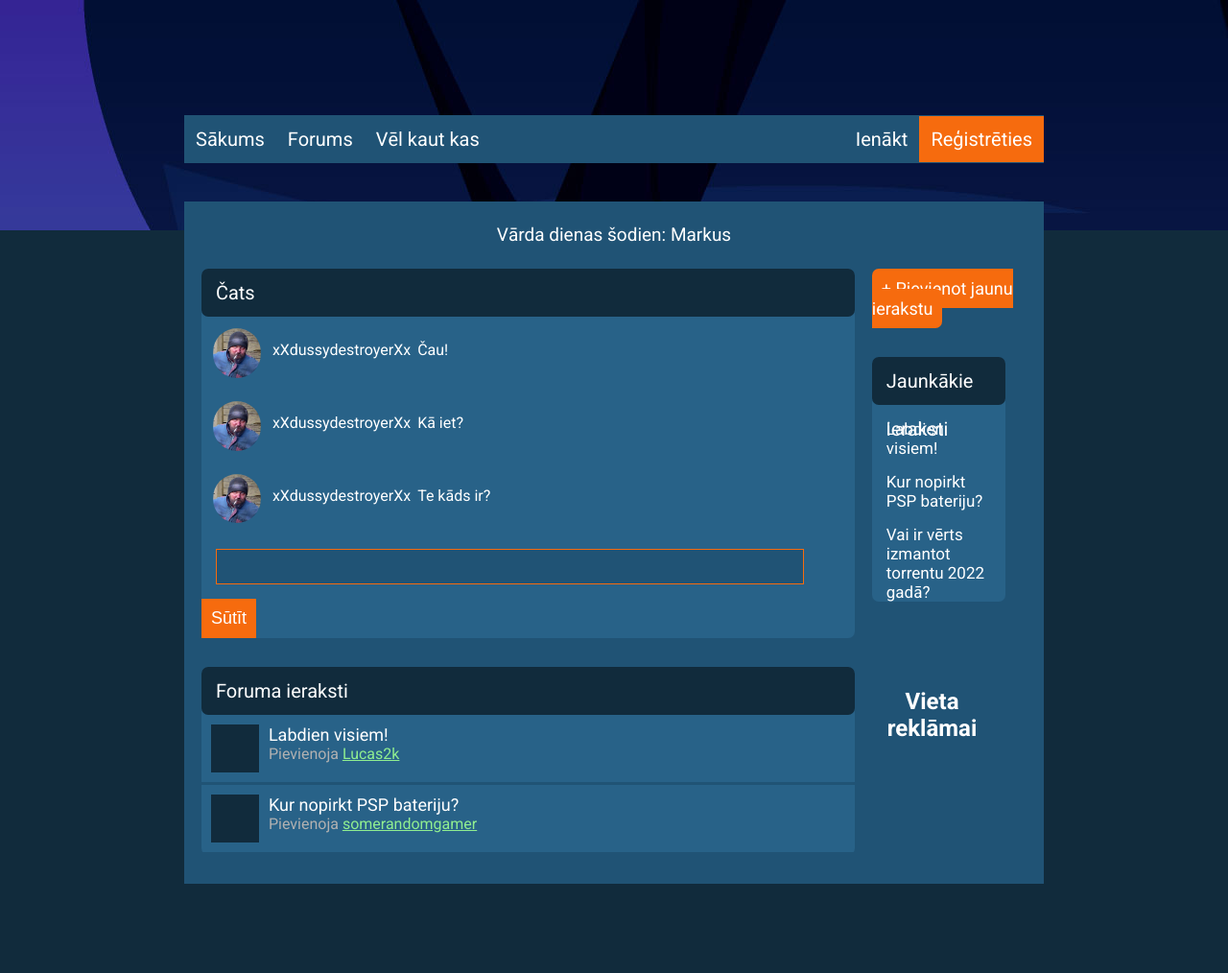
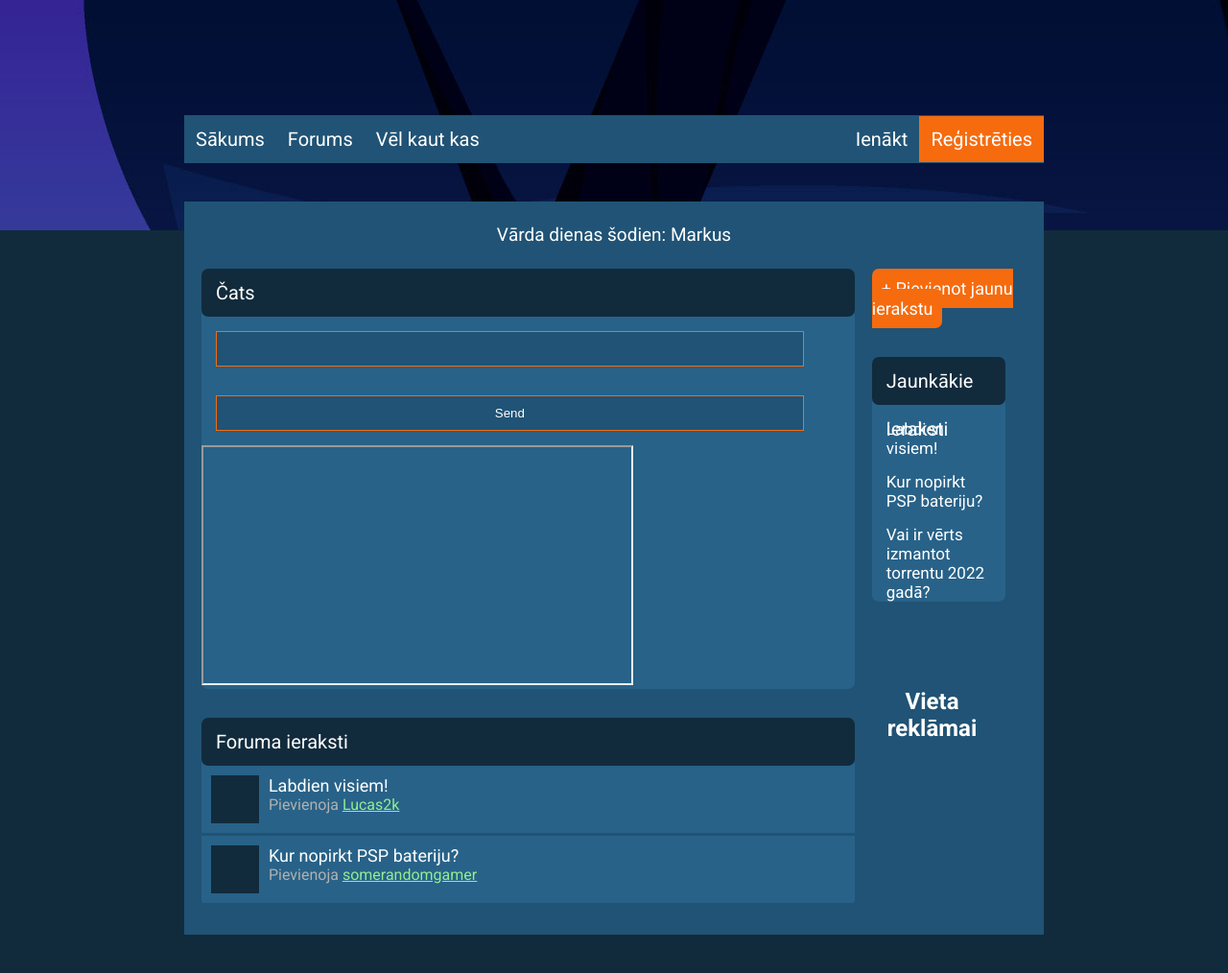
Before and after one commit to markus-laskovskisbrangals/ILL, a PHP site: page / in a window 1280 px wide. Shown: the top 1014 px of the page at 96% size. Before the commit the page ends 921 px from the top, so only its background shows below. Run offline with PHP 8.4, Linux system fonts and the light colour scheme; some libraries are stand-ins or nearby versions.

Commit message:
chat 50%

```diff
--- /dev/null
+++ b/Page1.php
@@ -0,0 +1,30 @@
+<?php
+
+$host = 'localhost';
+$db = 'ttkd';
+$user = 'root';
+$pass = '';
+
+$connection = 'mysql:host='.$host.';dbname='.$db.';charset=UTF8;';
+
+try{
+    //Jauna PDO objekta izveida
+    $pdo = new PDO($connection, $user, $pass);
+    return $pdo;
+
+} catch(PDOException $e){
+    echo 'Pieslēgums datubāzei neizdevās: '.$e;
+}
+
+$sql = "SELECT 'message' FROM chat";
+$result = $conn->query($sql);
+
+if ($result->num_rows > 0) {
+    while($row = $result->fetch_assoc()) {
+        echo "".$row("message"). "<br><br>";
+    }
+} else {
+    echo "No messages have been exchanged yet";
+}
+$connection->close();
+?>
--- a/index.php
+++ b/index.php
@@ -22,24 +22,13 @@
                         <p>Čats</p>
                     </div>
                     <div class="widget-body">
-                        <div class="chat-entry">
-                            <img src="./assets/images/bomzis.png" alt="chat profile picture">
-                            <p class="chat-name">xXdussydestroyerXx</p>
-                            <p class="chat-message">Čau!</p>
-                        </div>
-                        <div class="chat-entry">
-                            <img src="./assets/images/bomzis.png" alt="chat profile picture">
-                            <p class="chat-name">xXdussydestroyerXx</p>
-                            <p class="chat-message">Kā iet?</p>
-                        </div>
-                        <div class="chat-entry">
-                            <img src="./assets/images/bomzis.png" alt="chat profile picture">
-                            <p class="chat-name">xXdussydestroyerXx</p>
-                            <p class="chat-message">Te kāds ir?</p>
-                        </div>
                         <div class="message-input">
-                            <input type="text" name="chat-message" id="chat-message">
-                            <button>Sūtīt</button>
+                            <form method="post" action="Page2.php">
+                                <input type="textarea" name = "input"/>
+                                <input type="submit" value="Send"/>
+                            </form>
+                            <iframe src="Page1.php" width="450" height="250" scrolling="yes">
+                            </iframe>
                         </div>
                     </div>
                 </div>
```
Also changed, not shown: Page2.php (added, +29 -0 lines).
